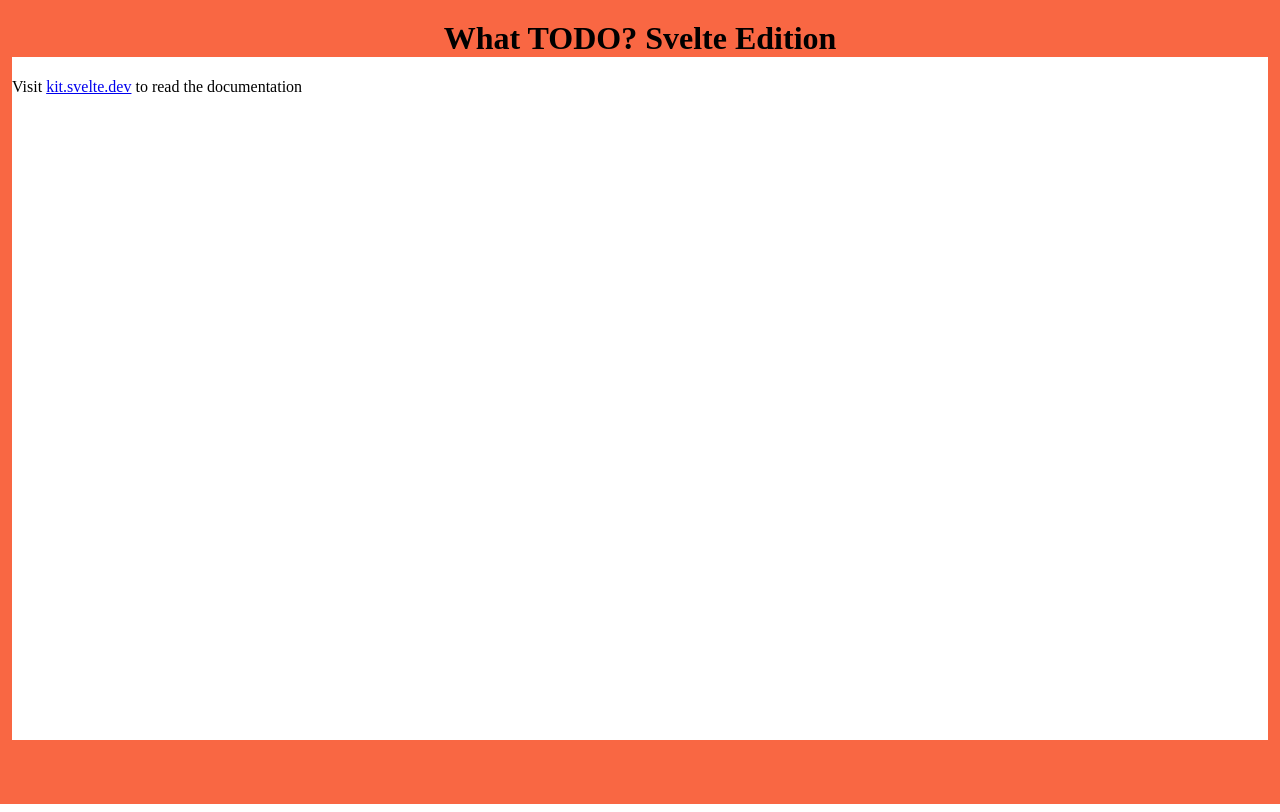
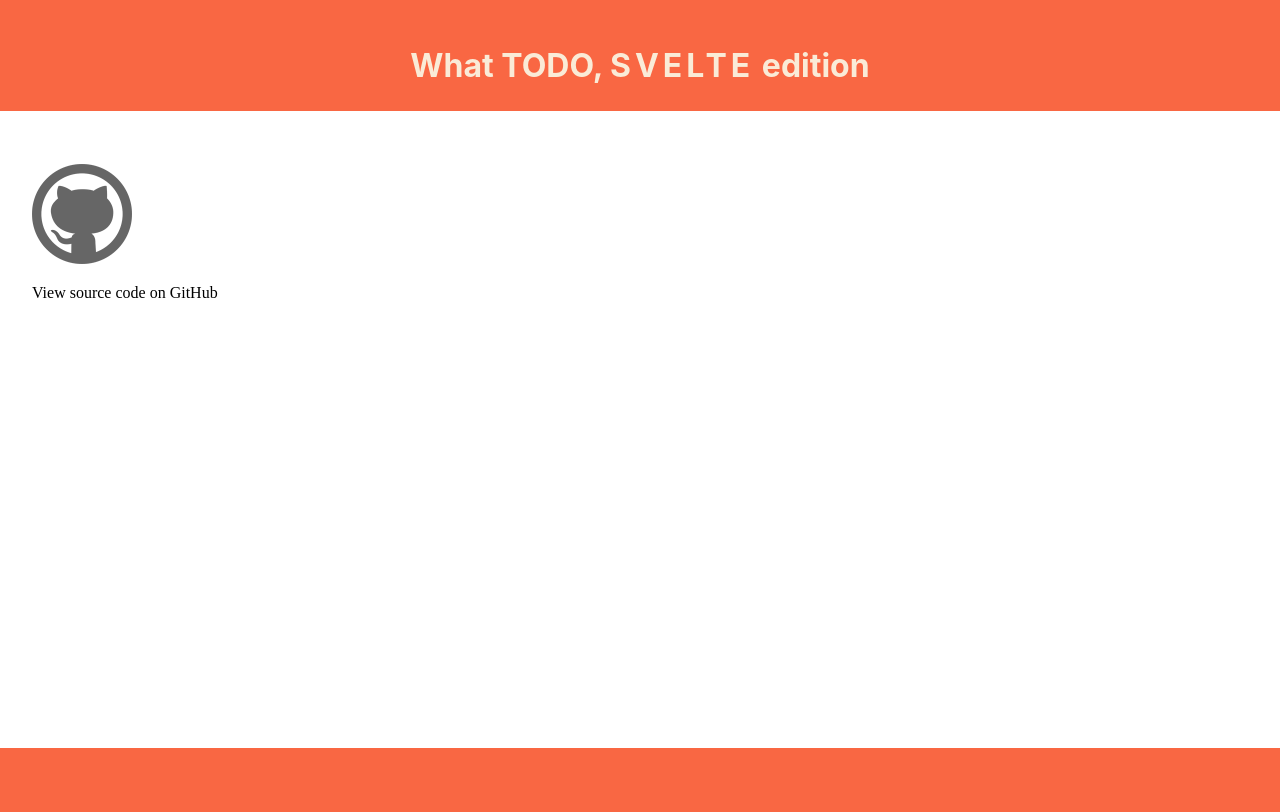
Before and after one commit to AidanLDev/svelte-todo, a SvelteKit app: page / in a window 1280 px wide. Built offline with nearby package versions, Linux system fonts and the light colour scheme.

Commit message:
Layout stuff and adding GH link

```diff
--- /dev/null
+++ b/src/components/GHLink.svelte
@@ -0,0 +1,19 @@
+<script lang="ts">
+  const gitHubLogo: string = '/GithubLogo.png';
+</script>
+
+<div>
+  <a href="https://github.com/AidanLDev/svelte-todo" target="_blank">
+    <img  src={gitHubLogo} alt="GitHub logo" height="100px" width="100px"/>
+    <p>View source code on GitHub</p>
+  </a>
+</div>
+
+<style>
+  a {
+    text-decoration: none;
+    color: inherit;
+    outline: 0;
+    cursor: pointer;
+  }
+</style>
--- a/src/components/Title.svelte
+++ b/src/components/Title.svelte
@@ -1,9 +1,8 @@
 <script lang="ts">
-    const title: string = "What TODO? Svelte Edition"
 </script>
 
 <h1>
-    {title}
+    What TODO, <span class="svelteName">SVELTE</span> edition
 </h1>
 
 <style>
@@ -12,5 +11,11 @@
         background-color: hsl(11.87deg 93.81% 61.96%);
         width: 100%;
         text-align: center;
+        color: antiquewhite;
+        padding: 26px 0;
+        font-family: Overpass, -apple-system, BlinkMacSystemFont, "Segoe UI", Roboto, Oxygen, Ubuntu, Cantarell, "Fira Sans", "Droid Sans", "Helvetica Neue", sans-serif;
+    }
+    .svelteName {
+        letter-spacing: 4px;
     }
 </style>
--- a/src/layout/AppContainer.svelte
+++ b/src/layout/AppContainer.svelte
@@ -1,13 +1,17 @@
+<div class="container">
+ <slot />
+</div>
 
 <style>
     :global(html) {
         border-top: 20px solid hsl(11.87deg 93.81% 61.96%);
-        border-left: 12px solid hsl(11.87deg 93.81% 61.96%);
-        border-right: 12px solid hsl(11.87deg 93.81% 61.96%);
         border-bottom: 64px solid hsl(11.87deg 93.81% 61.96%);
-        height: 90vh;
+        height: 91vh;
     }
     :global(body) {
         margin: 0;
     }
+    .container {
+        padding: 2rem;
+    }
 </style>
--- a/src/routes/+page.svelte
+++ b/src/routes/+page.svelte
@@ -1,9 +1,9 @@
 <script>
     import AppContainer from "../layout/AppContainer.svelte";
     import Title from "../components/Title.svelte";
+	import GhLink from "../components/GHLink.svelte";
 </script>
-
-<AppContainer />
 <Title />
-
-<p>Visit <a href="https://kit.svelte.dev">kit.svelte.dev</a> to read the documentation</p>
+<AppContainer>
+   <GhLink />
+</AppContainer>
```
Also changed, not shown: static/GithubLogo.png (added).
